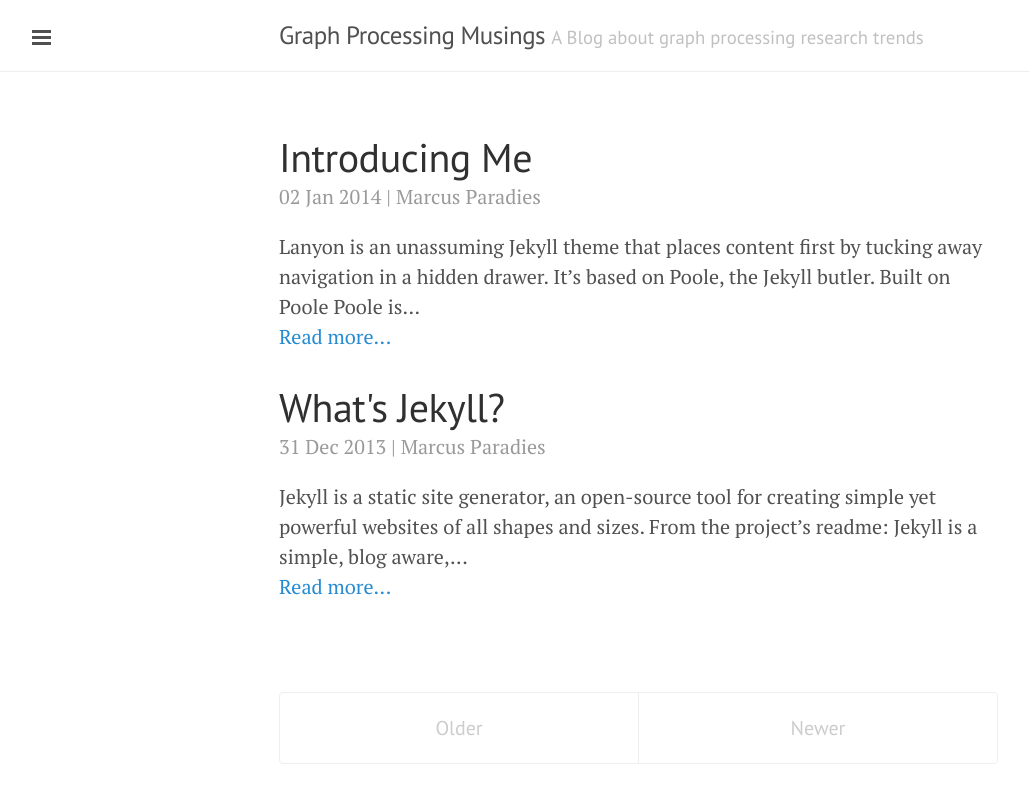
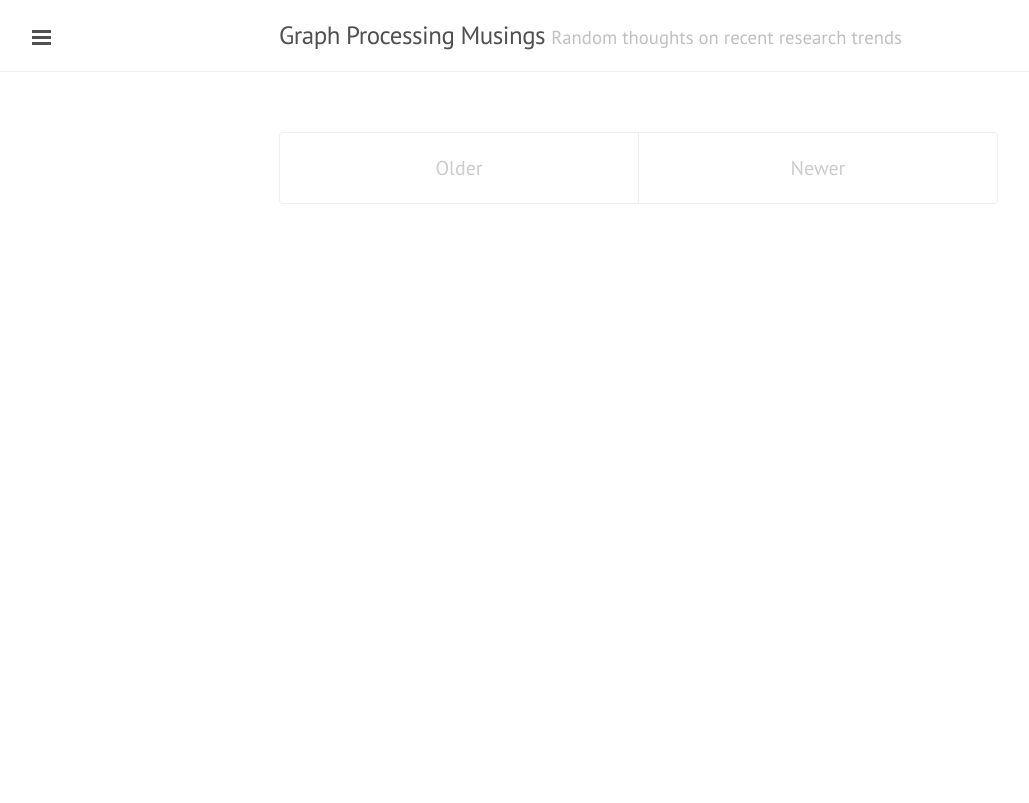
Before and after one commit to GraphProcessingMusings/graphprocessingmusings.github.io, a Jekyll site: the page built from index.html, in a window 1280 px wide. Shown: the top 803 px of the page, without its empty margins (1-1030 px from the left). Built offline with Jekyll 4.4.1, drawn with Linux system fonts in a browser that asks for light colours; Markdown is read by kramdown in place of the engine named in the settings; the list of posts is cut into pages by our own code.

Commit message:
Minimize initial structure

```diff
--- a/_config.yml
+++ b/_config.yml
@@ -10,7 +10,7 @@ relative_permalinks: true
 
 # Setup
 title:               Graph Processing Musings
-tagline:             'A Blog about graph processing research trends'
+tagline:             'Random thoughts on recent research trends'
 url:                 http://lanyon.getpoole.com
 baseurl:             /
 paginate:            5
@@ -18,8 +18,8 @@ paginate:            5
 # About/contact
 author:
   name:              Marcus Paradies
-  url:               https://twitter.com/mdo
-  email:             markdotto@gmail.com
+  url:               https://www.google.com
+  email:             graphprocessingmusings@gmail.com
 
 # Custom vars
 version:             1.0.0
--- a/_posts/2013-12-31-whats-jekyll.md
+++ /dev/null
@@ -1,13 +0,0 @@
----
-layout: post
-title: What's Jekyll?
-author: Marcus Paradies
----
-
-[Jekyll](http://jekyllrb.com) is a static site generator, an open-source tool for creating simple yet powerful websites of all shapes and sizes. From [the project's readme](https://github.com/mojombo/jekyll/blob/master/README.markdown):
-
-  > Jekyll is a simple, blog aware, static site generator. It takes a template directory [...] and spits out a complete, static website suitable for serving with Apache or your favorite web server. This is also the engine behind GitHub Pages, which you can use to host your project’s page or blog right here from GitHub.
-
-It's an immensely useful tool and one we encourage you to use here with Hyde.
-
-Find out more by [visiting the project on GitHub](https://github.com/mojombo/jekyll).
--- a/_posts/2014-01-02-introducing-lanyon.md
+++ /dev/null
@@ -1,39 +0,0 @@
----
-layout: post
-title: Introducing Me
-author: Marcus Paradies
----
-
-Lanyon is an unassuming [Jekyll](http://jekyllrb.com) theme that places content first by tucking away navigation in a hidden drawer. It's based on [Poole](http://getpoole.com), the Jekyll butler.
-
-### Built on Poole
-
-Poole is the Jekyll Butler, serving as an upstanding and effective foundation for Jekyll themes by [@mdo](https://twitter.com/mdo). Poole, and every theme built on it (like Lanyon here) includes the following:
-
-* Complete Jekyll setup included (layouts, config, [404](/404), [RSS feed](/atom.xml), posts, and [example page](/about))
-* Mobile friendly design and development
-* Easily scalable text and component sizing with `rem` units in the CSS
-* Support for a wide gamut of HTML elements
-* Related posts (time-based, because Jekyll) below each post
-* Syntax highlighting, courtesy Pygments (the Python-based code snippet highlighter)
-
-### Lanyon features
-
-In addition to the features of Poole, Lanyon adds the following:
-
-* Toggleable sliding sidebar (built with only CSS) via **☰** link in top corner
-* Sidebar includes support for textual modules and a dynamically generated navigation with active link support
-* Two orientations for content and sidebar, default (left sidebar) and [reverse](https://github.com/poole/lanyon#reverse-layout) (right sidebar), available via `<body>` classes
-* [Eight optional color schemes](https://github.com/poole/lanyon#themes), available via `<body>` classes
-
-[Head to the readme](https://github.com/poole/lanyon#readme) to learn more.
-
-### Browser support
-
-Lanyon is by preference a forward-thinking project. In addition to the latest versions of Chrome, Safari (mobile and desktop), and Firefox, it is only compatible with Internet Explorer 9 and above.
-
-### Download
-
-Lanyon is developed on and hosted with GitHub. Head to the <a href="https://github.com/poole/lanyon">GitHub repository</a> for downloads, bug reports, and features requests.
-
-Thanks!
--- a/about.md
+++ b/about.md
@@ -4,27 +4,5 @@ title: About
 ---
 
 <p class="message">
-  Hey there! This page is included as an example. Feel free to customize it for your own use upon downloading. Carry on!
+  Hey there! This page is included as an example.
 </p>
-
-In the novel, *The Strange Case of Dr. Jeykll and Mr. Hyde*, Mr. Poole is Dr. Jekyll's virtuous and loyal butler. Similarly, Poole is an upstanding and effective butler that helps you build Jekyll themes. It's made by [@mdo](https://twitter.com/mdo).
-
-There are currently two themes built on Poole:
-
-* [Hyde](http://hyde.getpoole.com)
-* [Lanyon](http://lanyon.getpoole.com)
-
-Learn more and contribute on [GitHub](https://github.com/poole).
-
-## Setup
-
-Some fun facts about the setup of this project include:
-
-* Built for [Jekyll](http://jekyllrb.com)
-* Developed on GitHub and hosted for free on [GitHub Pages](https://pages.github.com)
-* Coded with [Sublime Text 2](http://sublimetext.com), an amazing code editor
-* Designed and developed while listening to music like [Blood Bros Trilogy](https://soundcloud.com/maddecent/sets/blood-bros-series)
-
-Have questions or suggestions? Feel free to [open an issue on GitHub](https://github.com/poole/issues/new) or [ask me on Twitter](https://twitter.com/mdo).
-
-Thanks for reading!
```
